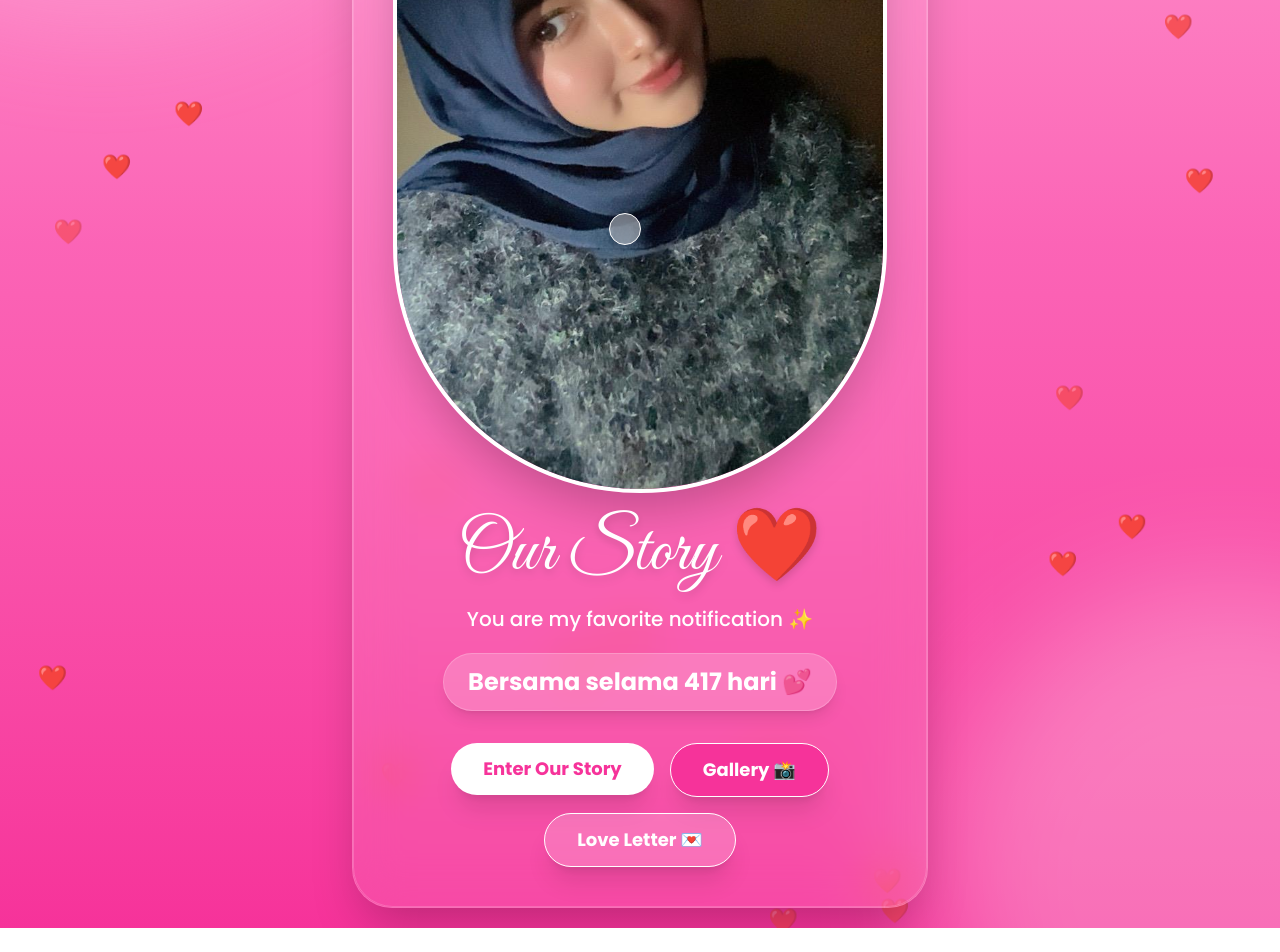
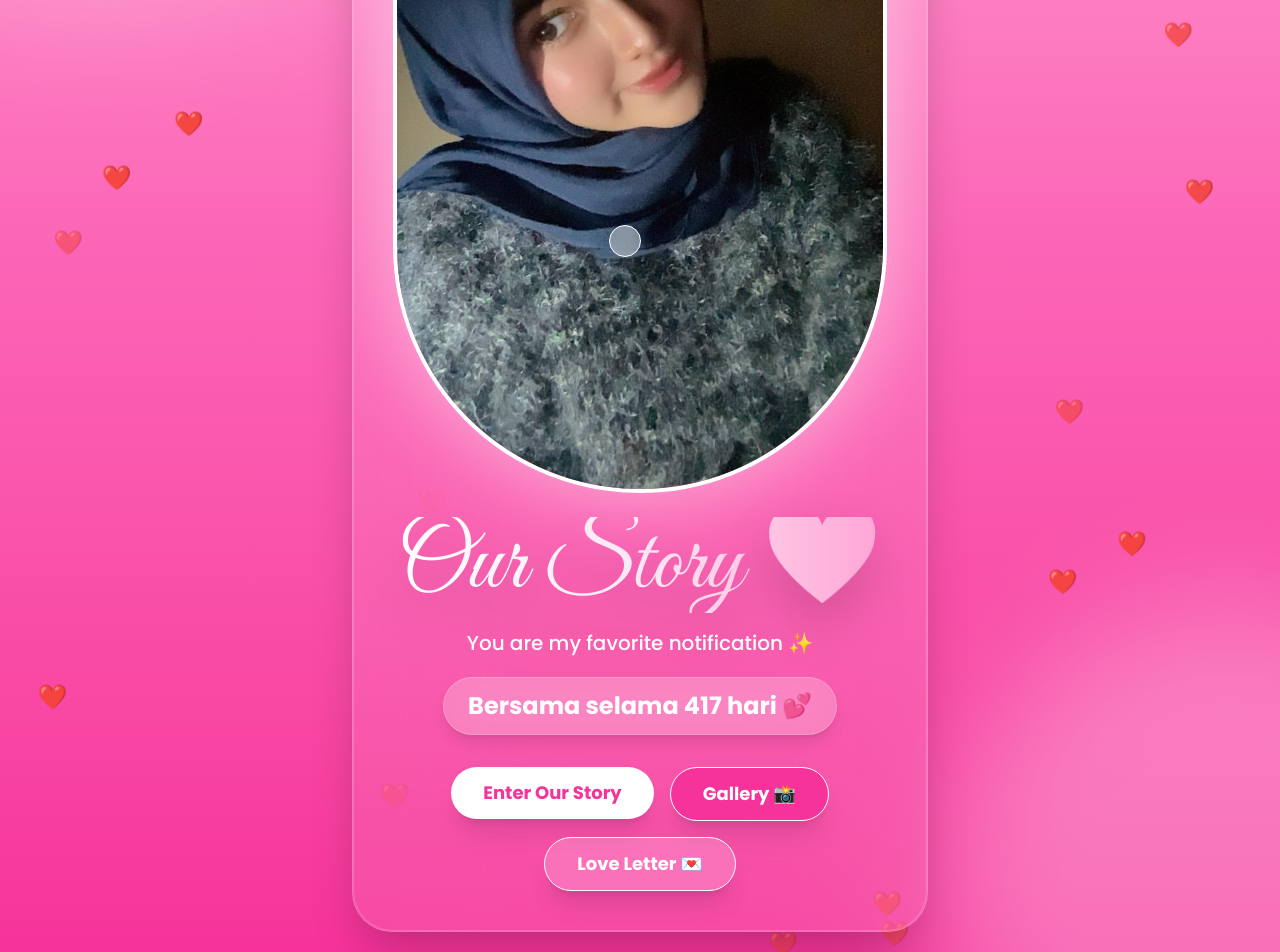
Before and after one commit to Ilhamkerennn/our-story, a Next.js app: page / in a window 1280 px wide. Shown: the part 440-1392 px from the top of the page. Before the commit the page ends 1368 px from the top, so only its background shows below. Built offline with nearby package versions, Linux system fonts and the light colour scheme.

Commit message:
premium hero section

```diff
--- a/app/page.js
+++ b/app/page.js
@@ -71,7 +71,7 @@ export default function Home() {
     <div className="relative min-h-screen overflow-hidden bg-gradient-to-b from-pink-300 via-pink-400 to-pink-500 flex justify-center items-center p-5 cursor-none">
 
       {/* ================= NAVBAR ================= */}
-      <div className="fixed top-5 left-1/2 -translate-x-1/2 z-50 backdrop-blur-xl bg-white/10 border border-white/20 px-8 py-4 rounded-full shadow-2xl">
+      <div className="fixed top-5 left-1/2 -translate-x-1/2 z-50 backdrop-blur-3xl bg-white/10 border border-white/20 px-8 py-4 rounded-full shadow-2xl">
 
         <div className="flex items-center gap-8 text-white font-semibold">
 
@@ -127,7 +127,7 @@ export default function Home() {
       />
 
       {/* ================= AURORA GLOW ================= */}
-      <div className="absolute w-[700px] h-[700px] bg-pink-200 rounded-full blur-3xl opacity-20 animate-pulse top-[-250px] left-[-250px]" />
+      <div className="absolute w-[700px] h-[700px] bg-pink-200 rounded-full blur-3xl opacity-30 animate-pulse top-[-250px] left-[-250px]" />
 
       <div className="absolute w-[600px] h-[600px] bg-white rounded-full blur-3xl opacity-20 animate-pulse bottom-[-250px] right-[-250px]" />
 
@@ -167,7 +167,7 @@ export default function Home() {
           rotateY: -5,
           scale: 1.02
         }}
-        className="relative overflow-hidden z-10 flex flex-col items-center backdrop-blur-xl bg-white/10 border border-white/20 p-10 rounded-[40px] shadow-2xl max-w-xl w-full"
+        className="relative overflow-hidden z-10 flex flex-col items-center backdrop-blur-3xl bg-white/10 border border-white/20 p-10 rounded-[40px] shadow-2xl max-w-xl w-full"
       >
 
         {/* Glass Reflection */}
@@ -189,15 +189,41 @@ export default function Home() {
             loading="eager"
             alt="foto"
             onClick={() => setOpen(true)}
-            className="rounded-full border-4 border-white shadow-2xl cursor-pointer w-auto h-auto"
+            className="
+              rounded-full
+              border-4
+              border-white
+              shadow-2xl
+              shadow-[0_0_80px_rgba(255,255,255,0.5)]
+              hover:scale-110
+              transition
+              duration-300
+              cursor-pointer
+              w-auto
+              h-auto
+            "
           />
 
         </motion.div>
 
         {/* ================= TITLE ================= */}
         <h1
-          className="relative z-10 text-6xl md:text-7xl text-white mt-6 drop-shadow-lg text-center"
-          style={{ fontFamily: "var(--font-greatvibes)" }}
+          className="
+            relative z-10
+            text-7xl md:text-8xl
+            mt-6
+            text-center
+            bg-gradient-to-r
+            from-white
+            via-pink-100
+            to-pink-300
+            bg-clip-text
+            text-transparent
+            drop-shadow-2xl
+          "
+          style={{
+            fontFamily: "var(--font-greatvibes)"
+          }}
         >
           Our Story ❤️
         </h1>
@@ -214,7 +240,7 @@ export default function Home() {
         </motion.p>
 
         {/* ================= COUNTER ================= */}
-        <div className="relative z-10 mt-5 bg-white/20 px-6 py-3 rounded-full border border-white/20 shadow-lg">
+        <div className="relative z-10 mt-5 bg-white/20 px-6 py-3 rounded-full border border-white/20 shadow-lg backdrop-blur-xl">
 
           <p className="text-white text-xl md:text-2xl font-bold text-center">
             Bersama selama {days} hari 💕
```
